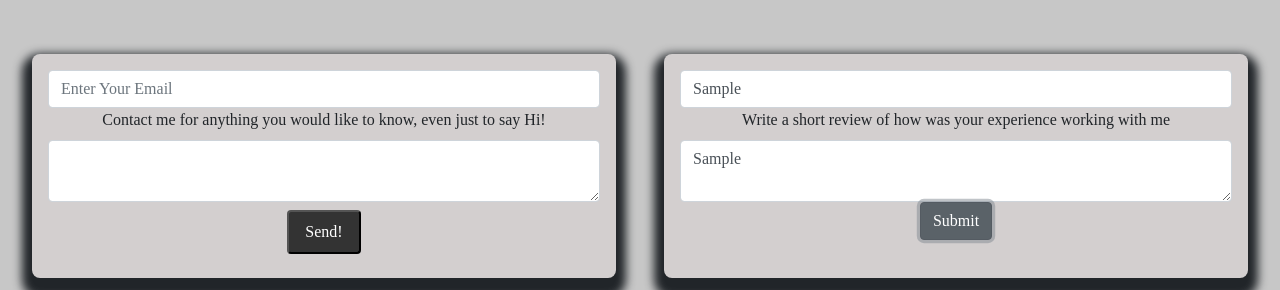
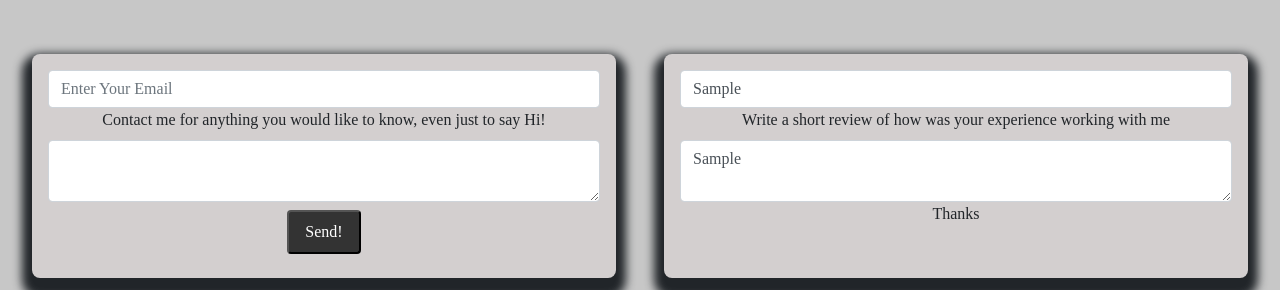
Before and after one commit to Mpinan/Netlify, a React (Create React App) app: page / in a window 1280 px wide. Both pictures are taken after typing "Sample", "Sample" into the empty fields and a click on the button "Submit". Shown: the part 4864-5154 px from the top of the page. Built offline with nearby package versions, Linux system fonts and the light colour scheme; no server answers.

Commit message:
Fixed review error validator

```diff
--- a/src/Components/reviewForm.jsx
+++ b/src/Components/reviewForm.jsx
@@ -1,9 +1,9 @@
 import React, { Component } from "react";
-import { FormGroup, Input, Label, Button } from "reactstrap"
+import { FormGroup, Input, Label, Form } from "reactstrap"
 
 class Review extends Component {
     state = {
-        status: "",
+        errors: {},
         name: "",
         reviewText: ""
      }
@@ -22,12 +22,13 @@ class Review extends Component {
           })
           .then(response => response.json())
           .then(data => {
-            console.log("Success:", data);
+            console.log("Success:", this.setState({status: "Success"}), data);
           })
           .catch(error => {
-            console.error("Errorcito:", error);
+            console.error("Errorcito:", this.setState({status: "Error"}),  error);
           })
           .catch(err => console.log(err));
+
       }
 
     handleNameInput = name => {
@@ -39,21 +40,37 @@ class Review extends Component {
     };
 
     handleReview(e) {
+        const errors = this.validate(this.state);
+        this.setState({ errors });
 				e.preventDefault();
-				console.log(this.state)
+        if(errors) return;
         this.addReview();
     }
 
+    validate = state => {
+      const errors = {};
+
+      if (state.name.trim() === "") {
+        errors.name = "Name is required";
+      }
+      if (state.reviewText.trim() === "") {
+        errors.reviewText = "Review is required";
+      }
+      return Object.keys(errors).length === 0 ? null : errors;
+    };
+
     render() {
-        const { status } = this.state;
+        const { name, reviewText, errors  } = this.state;
         return (
             <div>
+              <Form onSubmit={this.handleReview.bind(this)}>
                 <FormGroup>
                     <Input
                         onChange={this.handleNameInput}
                         type="name"
                         name="name"
                         placeholder="Enter Your Name"
+                        value={name === null ? "" : name}
                         />
                     <Label for="exampleText">Write a short review of how was your experience working with me</Label>
                     <Input
@@ -61,12 +78,12 @@ class Review extends Component {
                         type="textarea"
                         name="reviewText"
                         placeholder="255 characters"
+                        value={reviewText === null ? "" : reviewText}
                         />
-                    {status === "SUCCESS" ? <p>Thanks!</p>:
-                    <Button onClick={this.handleReview.bind(this)} type="submit">Submit</Button>}
-                    {status === "ERROR" &&
-				    <p>Ooops! There was an error.</p>}
+                    {!errors ? <p>Thanks</p>:
+                    <button type="submit" id="SubmitBoton">Submit</button>}
                 </FormGroup>
+              </Form>
             </div>
             );
     }
```
Also changed, not shown: 1 other file (tests, documents, lock files or other folders). Lines whose indentation alone changed are shown as unchanged.
